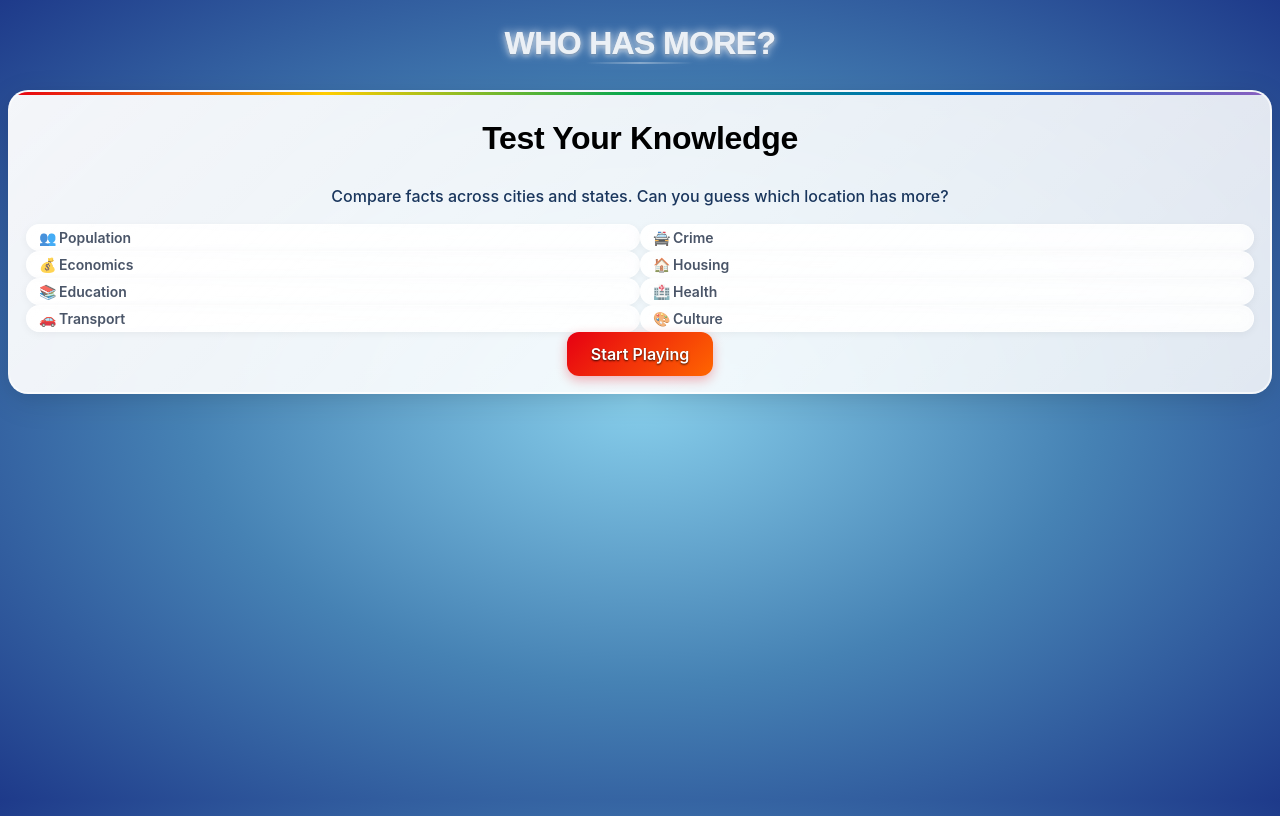
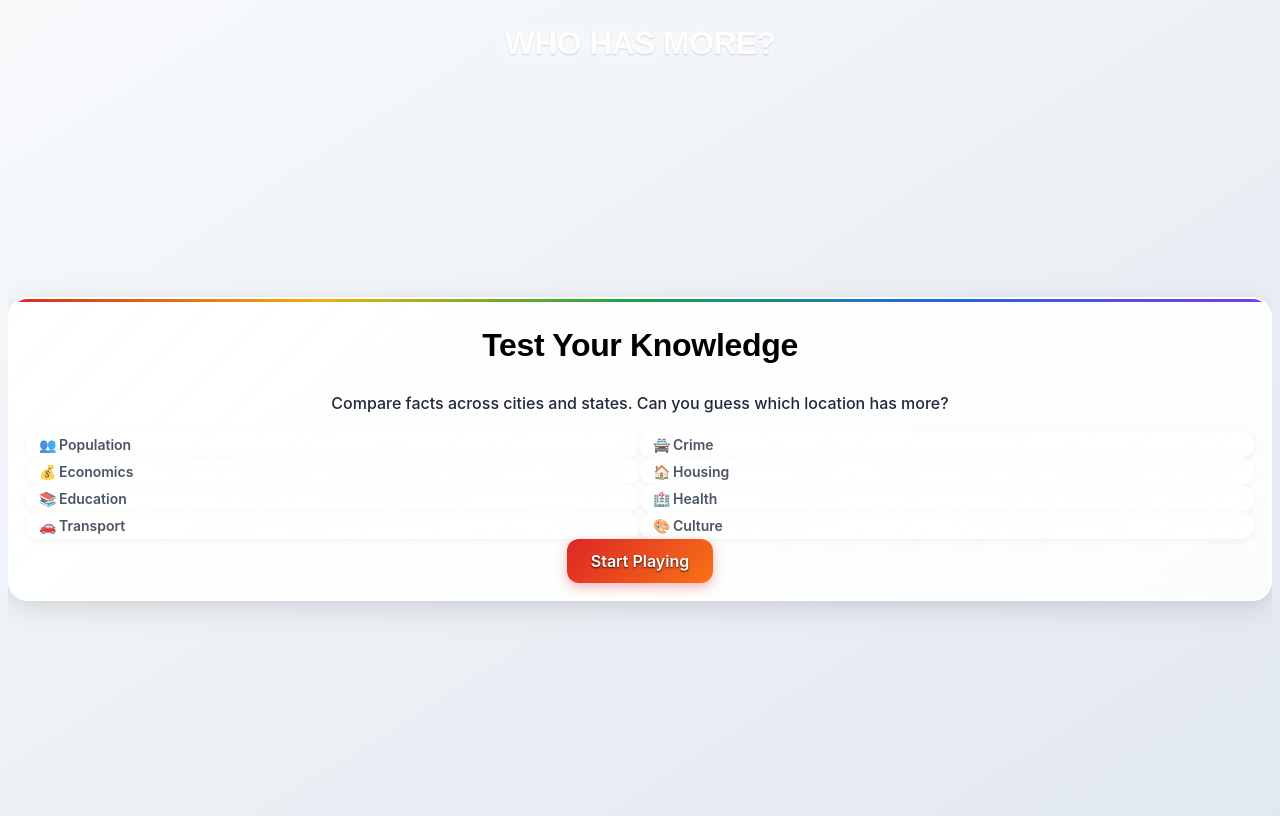
Before and after one commit to balong/WhoHasMore, a Next.js app: page / in a window 1280 px wide. Built offline with nearby package versions, Linux system fonts and the light colour scheme.

Commit message:
refactor: streamline layout for single-screen experience

```diff
--- a/src/app/_components/GameBoard.tsx
+++ b/src/app/_components/GameBoard.tsx
@@ -32,7 +32,7 @@ export default function GameBoard() {
           </div>
 
           {/* Category Grid */}
-          <div className="grid grid-cols-2 md:grid-cols-4 gap-3 md:gap-4 lg:gap-6 py-4 md:py-6 lg:py-8 mb-6 md:mb-8">
+          <div className="grid grid-cols-2 md:grid-cols-4 gap-3 md:gap-4 lg:gap-6 py-2 md:py-3 lg:py-4 mb-4 md:mb-6">
             <div className="category-chip">
               <span className="category-chip-icon">👥</span>
               <span>Population</span>
@@ -77,7 +77,7 @@ export default function GameBoard() {
   }
 
   return (
-    <div className="w-full space-y-4 md:space-y-6">
+    <div className="w-full max-w-4xl mx-auto px-4 flex flex-col items-center justify-center gap-4 md:gap-6">
       <QuestionCard />
 
       {gameState === 'answered' && (
--- a/src/app/globals.css
+++ b/src/app/globals.css
@@ -5,28 +5,28 @@
 /* Import modern font pairings */
 @import url('https://fonts.googleapis.com/css2?family=Sora:wght@400;600;700;800&family=Inter:wght@400;500;600;700&display=swap');
 
-/* Nintendo-Inspired Bright & Playful Design System */
+/* Professional, neutral design system */
 :root {
-  --nintendo-red: #e60012;
-  --nintendo-blue: #0066cc;
-  --nintendo-yellow: #ffcc00;
-  --nintendo-green: #00a652;
-  --nintendo-purple: #8b5fbf;
-  --nintendo-orange: #ff6600;
-  --nintendo-pink: #ff69b4;
+  --nintendo-red: #dc2626;
+  --nintendo-blue: #2563eb;
+  --nintendo-yellow: #eab308;
+  --nintendo-green: #16a34a;
+  --nintendo-purple: #7c3aed;
+  --nintendo-orange: #f97316;
+  --nintendo-pink: #ec4899;
 
   /* Background colors */
-  --nintendo-bg-primary: #e8f4fd;
-  --nintendo-bg-secondary: #f0f8ff;
+  --nintendo-bg-primary: #f8fafc;
+  --nintendo-bg-secondary: #e2e8f0;
 
   /* Text colors */
-  --nintendo-primary-text: #1a365d;
-  --nintendo-secondary-text: #4a5568;
-  --nintendo-tertiary-text: #718096;
+  --nintendo-primary-text: #1f2937;
+  --nintendo-secondary-text: #4b5563;
+  --nintendo-tertiary-text: #6b7280;
 
   /* Card colors */
-  --nintendo-card-bg: rgba(255, 255, 255, 0.95);
-  --nintendo-card-border: rgba(255, 255, 255, 0.6);
+  --nintendo-card-bg: rgba(255, 255, 255, 0.9);
+  --nintendo-card-border: rgba(0, 0, 0, 0.05);
 
   /* Spacing grid - 8pt system */
   --space-1: 0.125rem; /* 2px */
@@ -120,8 +120,7 @@
 /* Enhanced body styling - Static background */
 body {
   font-family: 'Inter', sans-serif;
-  background: radial-gradient(ellipse at center, #87ceeb 0%, #4682b4 50%, #1e3a8a 100%);
-  background-attachment: fixed;
+  background: linear-gradient(to bottom right, var(--nintendo-bg-primary), var(--nintendo-bg-secondary));
   min-height: 100vh;
   position: relative;
   overflow-x: hidden;
--- a/src/app/page.tsx
+++ b/src/app/page.tsx
@@ -9,11 +9,11 @@ export default function Home() {
   const { showConfetti, showStarburst } = useGameStore();
 
   return (
-    <main className="min-h-screen relative">
+    <main className="h-screen flex flex-col overflow-hidden">
       <ConfettiEffect trigger={showConfetti} type="confetti" />
       <ConfettiEffect trigger={showStarburst} type="starburst" />
-      <div className="px-4 py-4 space-y-4 md:px-6 md:py-8 md:space-y-8">
-        <ShowHeader />
+      <ShowHeader />
+      <div className="flex-1 flex items-center justify-center px-4 md:px-6">
         <GameBoard />
       </div>
     </main>
```
